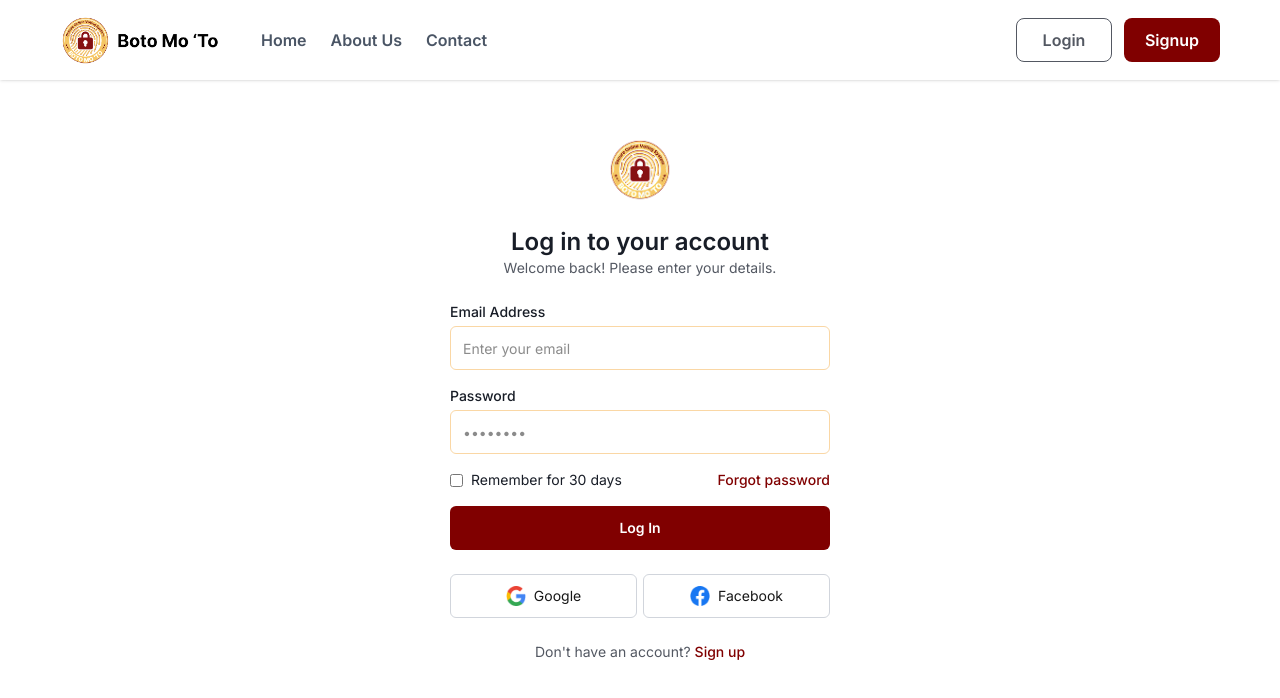
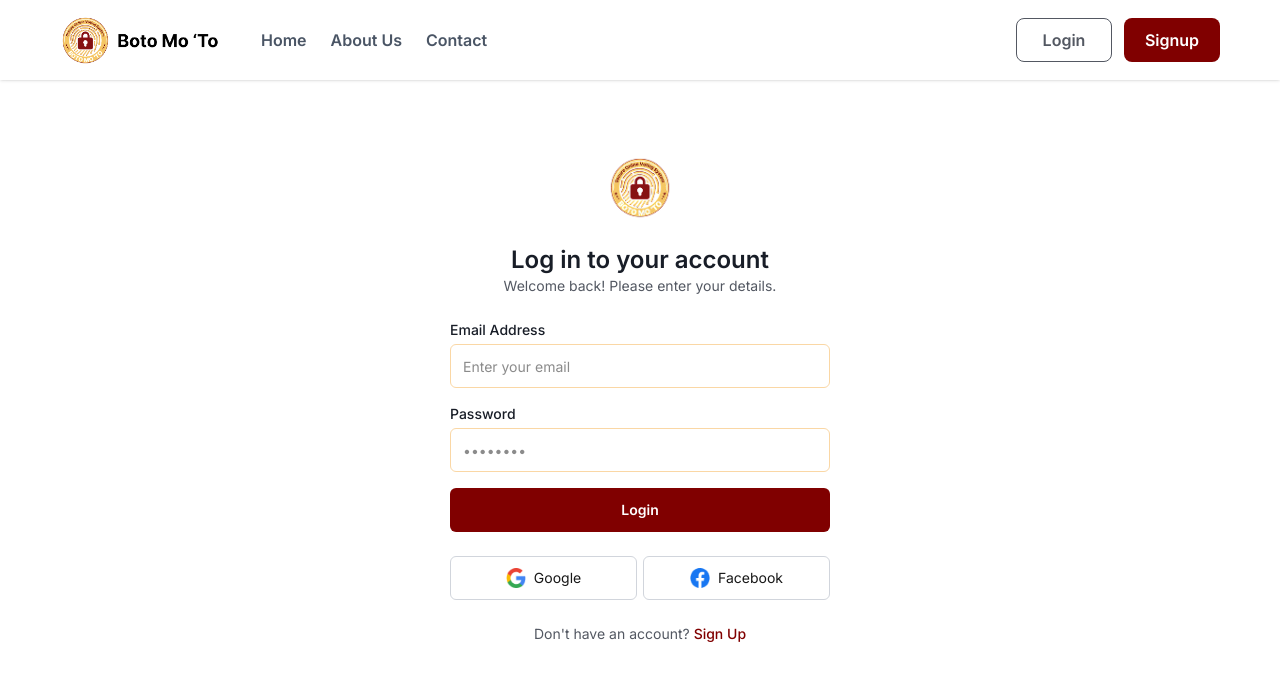
Before and after one commit to Boto-Mo-To-Capstone-Project/BotoMoTo, a Next.js app: page /auth/login in a window 1280 px wide. Shown: the top 698 px of the page. Built offline with nearby package versions, Linux system fonts and the light colour scheme.

Commit message:
add changes

```diff
--- a/src/app/auth/login/page.tsx
+++ b/src/app/auth/login/page.tsx
@@ -1,6 +1,5 @@
 "use client";
 
-import * as React from "react";
 import { useState } from "react";
 import { useRouter } from "next/navigation";
 import { signIn, signOut } from "next-auth/react";
@@ -8,7 +7,6 @@ import { signIn, signOut } from "next-auth/react";
 import Logo from "@/components/Logo";
 import { AuthHeading } from "@/components/AuthHeading";
 import { InputField } from "@/components/InputField";
-import { RememberMeAndForgotPassword } from "@/components/RememberMeAndForgotPassword";
 import { SubmitButton } from "@/components/SubmitButton";
 import { OAuthButtons } from "@/components/OAuthButtons";
 import { AuthFooter } from "@/components/AuthFooter";
@@ -54,8 +52,8 @@ export default function LoginPage() {
   };
 
   return (
-    <main className="min-h-screen flex items-center justify-center px-4 bg-[var(--background)] text-[var(--foreground)]">
-      <div className="w-full max-w-md text-center space-y-6">
+    <main className="min-h-screen flex justify-center items-center px-2 bg-[var(--background)] text-[var(--foreground)]">
+      <div className="w-full max-w-[380px] mx-auto text-center space-y-6 pt-10 pb-10">
         <Logo />
         <AuthHeading
           title="Log in to your account"
@@ -64,13 +62,17 @@ export default function LoginPage() {
 
         {error && <ErrorMessage message={error} />}
 
-        <form onSubmit={handleLogin} className="space-y-4 text-left flex flex-col items-center">
+        <form
+          onSubmit={handleLogin}
+          className="space-y-4 text-left flex flex-col items-center w-full"
+        >
           <InputField
             label="Email Address"
             type="email"
             value={email}
             onChange={(e) => setEmail(e.target.value)}
             placeholder="Enter your email"
+            autoComplete="email"
           />
 
           <InputField
@@ -79,20 +81,19 @@ export default function LoginPage() {
             value={password}
             onChange={(e) => setPassword(e.target.value)}
             placeholder="••••••••"
+            autoComplete="current-password"
           />
 
-          <RememberMeAndForgotPassword />
-
-          <SubmitButton label="Log In" isLoading={isLoading} />
+          <SubmitButton label="Login" isLoading={isLoading} className="w-full" />
         </form>
 
         <OAuthButtons />
 
-      <AuthFooter
-        question="Don't have an account?"
-        link="/auth/signup"
-        linkText="Sign up"
-      />
+        <AuthFooter
+          question="Don't have an account?"
+          link="/auth/signup"
+          linkText="Sign Up"
+        />
       </div>
     </main>
   );
--- a/src/app/auth/signup/page.tsx
+++ b/src/app/auth/signup/page.tsx
@@ -71,8 +71,8 @@ export default function SignupPage() {
   };
 
   return (
-    <main className="min-h-screen flex justify-center px-4 bg-[var(--background)] text-[var(--foreground)]">
-      <div className="w-full max-w-md text-center space-y-6 pt-40 pb-40">
+    <main className="min-h-screen flex justify-center items-center px-2 bg-[var(--background)] text-[var(--foreground)] pt-40 pb-40">
+      <div className="w-full max-w-[380px] mx-auto text-center space-y-6 pt-10 pb-10">
         <Logo />
         <AuthHeading
           title="Create your account"
@@ -81,13 +81,17 @@ export default function SignupPage() {
 
         {error && <ErrorMessage message={error} />}
 
-        <form onSubmit={handleSignup} className="space-y-4 text-left flex flex-col items-center">
+        <form
+          onSubmit={handleSignup}
+          className="space-y-4 text-left flex flex-col items-center w-full"
+        >
           <InputField
             label="Full Name"
             type="text"
             value={fullName}
             onChange={(e) => setFullName(e.target.value)}
             placeholder="Enter your full name"
+            autoComplete="name"
           />
 
           <InputField
@@ -96,6 +100,7 @@ export default function SignupPage() {
             value={email}
             onChange={(e) => setEmail(e.target.value)}
             placeholder="Enter your email"
+            autoComplete="email"
           />
 
           <InputField
@@ -104,6 +109,7 @@ export default function SignupPage() {
             value={password}
             onChange={(e) => setPassword(e.target.value)}
             placeholder="••••••••"
+            autoComplete="new-password"
           />
 
           <InputField
@@ -112,9 +118,10 @@ export default function SignupPage() {
             value={confirmPassword}
             onChange={(e) => setConfirmPassword(e.target.value)}
             placeholder="••••••••"
+            autoComplete="new-password"
           />
 
-          <SubmitButton label="Sign Up" isLoading={isLoading} />
+          <SubmitButton label="Sign Up" isLoading={isLoading} className="w-full" />
         </form>
 
         <OAuthButtons />
--- a/src/components/InputField.tsx
+++ b/src/components/InputField.tsx
@@ -1,21 +1,22 @@
-interface InputFieldProps {
+interface InputFieldProps extends React.InputHTMLAttributes<HTMLInputElement> {
   label: string;
-  type: string;
-  value: string;
-  onChange: (e: React.ChangeEvent<HTMLInputElement>) => void;
-  placeholder: string;
+  wrapperClassName?: string;
 }
 
-export function InputField({ label, type, value, onChange, placeholder }: InputFieldProps) {
+export function InputField({
+  label,
+  wrapperClassName = "",
+  className = "",
+  ...props
+}: InputFieldProps) {
   return (
-    <div className="w-[380px]">
-      <label className="block text-sm font-medium text-[var(--color-black)] mb-1">{label}</label>
+    <div className={`w-full ${wrapperClassName}`}>
+      <label className="block text-sm font-medium text-[var(--color-black)] mb-1">
+        {label}
+      </label>
       <input
-        type={type}
-        value={value}
-        onChange={onChange}
-        placeholder={placeholder}
-        className="w-full h-[44px] border border-[var(--color-secondary)] rounded-md px-3 text-sm focus:outline-none focus:ring-2 focus:ring-[var(--color-secondary)]"
+        {...props}
+        className={`w-full h-[44px] border border-[var(--color-secondary)] rounded-md px-3 text-sm focus:outline-none focus:ring-2 focus:ring-[var(--color-secondary)] ${className}`}
       />
     </div>
   );
--- a/src/components/RememberMeAndForgotPassword.tsx
+++ b/src/components/RememberMeAndForgotPassword.tsx
@@ -1,4 +1,7 @@
-// components/RememberMeAndForgotPassword.tsx
+"use client";
+
+import Link from "next/link";
+
 export function RememberMeAndForgotPassword() {
   return (
     <div className="w-[380px] flex items-center justify-between text-sm">
@@ -6,9 +9,9 @@ export function RememberMeAndForgotPassword() {
         <input type="checkbox" className="form-checkbox border-gray-300 rounded" />
         <span className="text-[var(--color-black)]">Remember for 30 days</span>
       </label>
-      <a href="#" className="text-[var(--color-primary)] hover:underline font-medium">
-        Forgot password
-      </a>
+      <Link href="/auth/forgot-password" className="text-[var(--color-primary)] hover:underline font-medium">
+        Forgot password?
+      </Link>
     </div>
   );
 }
--- a/src/components/SubmitButton.tsx
+++ b/src/components/SubmitButton.tsx
@@ -1,17 +1,17 @@
-// components/SubmitButton.tsx
 interface SubmitButtonProps {
   label: string;
   isLoading: boolean;
+  className?: string; // optional className
 }
 
-export function SubmitButton({ label, isLoading }: SubmitButtonProps) {
+export function SubmitButton({ label, isLoading, className = "" }: SubmitButtonProps) {
   return (
     <button
       type="submit"
       disabled={isLoading}
-      className={`w-[380px] h-[44px] bg-[var(--color-primary)] hover:brightness-90 text-white rounded-md text-sm font-semibold ${
+      className={`w-full max-w-[380px] h-[44px] bg-[var(--color-primary)] hover:brightness-90 text-white rounded-md text-sm font-semibold ${
         isLoading ? "opacity-70 cursor-not-allowed" : ""
-      }`}
+      } ${className}`} // allow external styles
     >
       {isLoading ? `${label}...` : label}
     </button>
```
